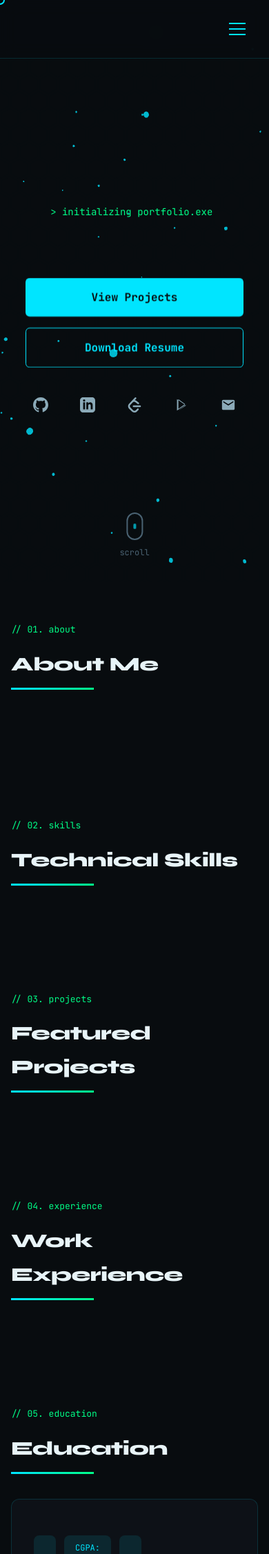
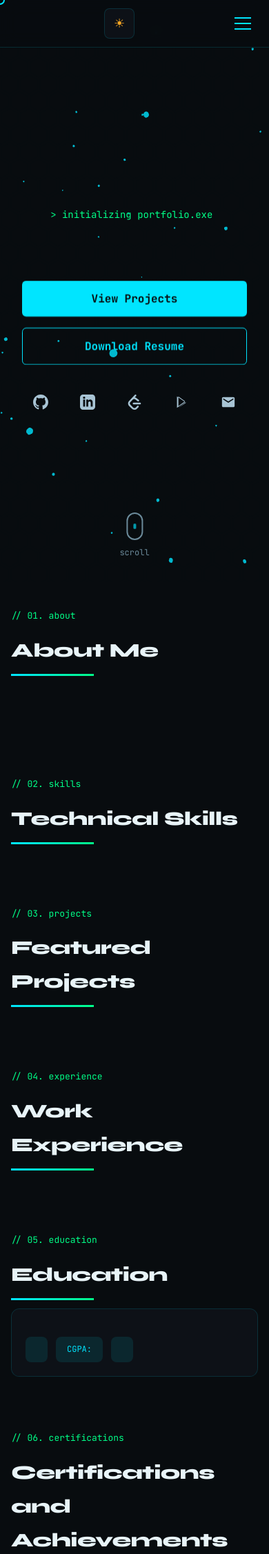
Before and after one commit to Pratham4644/PrathameshAKAps, a Flask app: template portfolio/templates/index.html in a window 390 px wide. Shown: the top 2253 px of the page at 69% size. Run offline with Flask 3, Linux system fonts and the light colour scheme; the template is opened without the code that fills it, so the values that code supplies are empty.

Commit message:
Enhance responsive design and styling in index.html
- Updated viewport meta tag for better scaling on mobile devices.
- Refined CSS variables for improved responsiveness using clamp() and min() functions.
- Adjusted padding, font sizes, and layout properties for various elements to ensure a consistent look across different screen sizes.
- Introduced new theme toggle styles and improved accessibility for light and dark themes.

```diff
--- a/portfolio/templates/index.html
+++ b/portfolio/templates/index.html
@@ -2,7 +2,7 @@
 <html lang="en">
 <head>
   <meta charset="UTF-8">
-  <meta name="viewport" content="width=device-width, initial-scale=1.0">
+  <meta name="viewport" content="width=device-width, initial-scale=1.0, maximum-scale=5.0, viewport-fit=cover">
   <meta name="description" content="Portfolio of Prathamesh Shinde, ML Developer and third-year B.Tech student building AI systems, automation tools, and machine learning applications.">
   <title>Prathamesh Shinde — ML Developer</title>
   <link rel="preconnect" href="https://fonts.googleapis.com">
@@ -19,17 +19,52 @@
   --accent-violet: #7b61ff;
   --accent-red: #ff6b6b;
   --text-primary: #e8f4f8;
-  --text-secondary: #8baab8;
-  --text-muted: #4a6272;
+  --text-secondary: #a8c4d4;
+  --text-muted: #6b8a9a;
   --border: rgba(0, 229, 255, 0.15);
   --glow: rgba(0, 229, 255, 0.4);
-  --content-max: 1280px;
-  --section-padding: 100px;
-  --hero-name-size: 80px;
+  --content-max: min(1280px, 100%);
+  --section-padding: clamp(40px, 8vw, 100px);
+  --hero-name-size: clamp(28px, 8vw, 80px);
+  --section-title-size: clamp(28px, 6vw, 42px);
+  --hero-padding-x: clamp(16px, 4vw, 24px);
 }
+body.theme-light {
+  --bg-primary: #f0f6fc;
+  --bg-secondary: #ffffff;
+  --bg-tertiary: #e6edf3;
+  --text-primary: #1a2332;
+  --text-secondary: #37414d;
+  --text-muted: #576a7a;
+  --border: rgba(0, 100, 120, 0.2);
+  --glow: rgba(0, 150, 180, 0.3);
+}
+body.theme-light header { background: rgba(240, 246, 252, 0.95); }
+body.theme-light .mobile-nav { background: rgba(255,255,255,0.98); }
+body.theme-light .card-3d { background: var(--bg-secondary); border-color: rgba(0,100,120,0.15); }
+body.theme-light .stat-box, body.theme-light .skill-bar-track { background: var(--bg-tertiary); }
+body.theme-light .project-watermark { color: rgba(0,150,180,0.15); }
+body.theme-light .shape::before, body.theme-light .shape::after { border-color: rgba(0,100,120,0.2); }
+body.theme-light .nav-links a, body.theme-light .mobile-nav a { color: var(--text-secondary); }
+body.theme-light .nav-links a:hover, body.theme-light .mobile-nav a:hover,
+body.theme-light .nav-links a.active { color: #0088aa; }
+body.theme-light .cursor-ring { border-color: #0088aa; }
+body.theme-light .hamburger span { background: var(--text-primary); }
+body.theme-light .section-label { color: #008855; }
+body.theme-light .terminal-label { color: #008855; }
+body.theme-light .typewriter { color: #0077aa; }
+body.theme-light .hero-name .glow { color: #0077aa; }
+body.theme-light .stat-box .value { color: #0077aa; }
+body.theme-light .project-card h3, body.theme-light .exp-title { color: var(--text-primary); }
+body.theme-light .project-card p, body.theme-light .about-bio,
+body.theme-light .exp-desc, body.theme-light .exp-company { color: var(--text-secondary); }
+body.theme-light .project-stack, body.theme-light .exp-tag,
+body.theme-light .skill-pct, body.theme-light .issuer,
+body.theme-light .scroll-indicator span, body.theme-light footer p { color: var(--text-muted); }
 
 * { margin: 0; padding: 0; box-sizing: border-box; }
 html { scroll-behavior: smooth; }
+html { -webkit-text-size-adjust: 100%; }
 body {
   font-family: 'Syne', sans-serif;
   font-weight: 400;
@@ -38,7 +73,14 @@
   color: var(--text-primary);
   overflow-x: hidden;
   -webkit-font-smoothing: antialiased;
+  transition: background 0.4s ease, color 0.4s ease;
+  min-width: 320px;
+  width: 100%;
+  padding-left: env(safe-area-inset-left);
+  padding-right: env(safe-area-inset-right);
 }
+main, section { overflow: visible; }
+main { width: 100%; }
 
 /* Custom cursor */
 .cursor-ring {
@@ -62,7 +104,7 @@
   left: 0;
   right: 0;
   z-index: 1000;
-  padding: 20px 24px;
+  padding: calc(clamp(12px, 3vw, 20px) + env(safe-area-inset-top, 0px)) var(--hero-padding-x) clamp(12px, 3vw, 20px);
   background: rgba(8, 12, 15, 0.8);
   backdrop-filter: blur(12px);
   border-bottom: 1px solid var(--border);
@@ -75,14 +117,17 @@
   display: flex;
   justify-content: space-between;
   align-items: center;
+  gap: 16px;
+  flex-wrap: nowrap;
 }
+.logo { white-space: nowrap; overflow: hidden; text-overflow: ellipsis; max-width: 120px; }
 .nav-links {
   display: flex;
-  gap: 32px;
+  gap: clamp(16px, 3vw, 32px);
   list-style: none;
   font-family: 'JetBrains Mono', monospace;
   font-weight: 400;
-  font-size: 14px;
+  font-size: clamp(12px, 2.5vw, 14px);
 }
 .nav-links a {
   color: var(--text-secondary);
@@ -110,6 +155,24 @@
   background: var(--accent-cyan);
   transition: transform 0.3s, opacity 0.3s;
 }
+.nav-right { display: flex; align-items: center; gap: 20px; }
+.theme-toggle {
+  width: 44px;
+  height: 44px;
+  border-radius: 8px;
+  border: 1px solid var(--border);
+  background: var(--bg-secondary);
+  cursor: pointer;
+  font-size: 18px;
+  display: flex;
+  align-items: center;
+  justify-content: center;
+  transition: background 0.3s, border-color 0.3s, transform 0.2s;
+}
+.theme-toggle:hover { background: var(--bg-tertiary); border-color: var(--accent-cyan); transform: scale(1.05); }
+.theme-icon { display: none; }
+body:not(.theme-light) .theme-icon.dark-icon { display: inline; color: #f5a623; }
+body.theme-light .theme-icon.light-icon { display: inline; color: #1a2332; }
 .hamburger.open span:nth-child(1) { transform: rotate(45deg) translate(6px, 6px); }
 .hamburger.open span:nth-child(2) { opacity: 0; }
 .hamburger.open span:nth-child(3) { transform: rotate(-45deg) translate(6px, -6px); }
@@ -150,7 +213,7 @@
   align-items: center;
   justify-content: center;
   position: relative;
-  overflow: hidden;
+  overflow: visible;
 }
 .hero-canvas {
   position: absolute;
@@ -158,6 +221,7 @@
   left: 0;
   width: 100%;
   height: 100%;
+  max-width: 100vw;
   pointer-events: none;
   z-index: 0;
 }
@@ -173,10 +237,11 @@
 }
 .hero-content {
   position: relative;
-  z-index: 2;
+  z-index: 5;
   text-align: center;
-  padding: 120px 24px 60px;
-  max-width: var(--content-max);
+  padding: clamp(100px, 15vh, 120px) var(--hero-padding-x) clamp(40px, 8vh, 60px);
+  max-width: 100%;
+  width: 100%;
   margin: 0 auto;
 }
 .hero-content > * { will-change: transform; }
@@ -197,8 +262,10 @@
   font-weight: 800;
   font-size: var(--hero-name-size);
   letter-spacing: -0.02em;
-  line-height: 1.1;
+  line-height: 1.15;
   margin-bottom: 16px;
+  word-wrap: break-word;
+  hyphens: auto;
   opacity: 0;
   animation: heroFadeUp 0.6s ease forwards 0.25s;
 }
@@ -207,7 +274,7 @@
   font-family: 'JetBrains Mono', monospace;
   font-weight: 700;
   color: var(--accent-cyan);
-  font-size: 20px;
+  font-size: clamp(14px, 4vw, 20px);
   min-height: 28px;
   margin-bottom: 24px;
   opacity: 0;
@@ -215,9 +282,10 @@
 }
 .hero-bio {
   color: var(--text-secondary);
-  max-width: 640px;
+  max-width: min(640px, 100%);
   margin: 0 auto 32px;
-  font-size: 17px;
+  font-size: clamp(15px, 3.5vw, 17px);
+  line-height: 1.7;
   opacity: 0;
   animation: heroFadeUp 0.6s ease forwards 0.55s;
 }
@@ -233,7 +301,7 @@
 .hero-cta a {
   font-family: 'JetBrains Mono', monospace;
   font-weight: 700;
-  padding: 14px 32px;
+  padding: clamp(12px, 3vw, 14px) clamp(24px, 5vw, 32px);
   border-radius: 6px;
   text-decoration: none;
   transition: all 0.3s ease;
@@ -330,10 +398,12 @@
 
 /* Section base */
 section {
-  padding: var(--section-padding) 24px;
+  padding: var(--section-padding) var(--hero-padding-x);
   max-width: var(--content-max);
+  width: 100%;
   margin: 0 auto;
   position: relative;
+  z-index: 1;
 }
 .section-label {
   font-family: 'JetBrains Mono', monospace;
@@ -345,9 +415,9 @@
 .section-title {
   font-family: 'Syne', sans-serif;
   font-weight: 800;
-  font-size: 42px;
+  font-size: var(--section-title-size);
   letter-spacing: -0.02em;
-  margin-bottom: 48px;
+  margin-bottom: clamp(24px, 5vw, 48px);
   position: relative;
 }
 .section-title::after {
@@ -412,11 +482,11 @@
   background: var(--bg-secondary);
   border: 1px solid var(--border);
   border-radius: 12px;
-  padding: 24px;
-  transition: transform 0.5s ease, box-shadow 0.3s, border-color 0.3s;
+  padding: clamp(16px, 4vw, 24px);
+  transition: transform 0.5s ease, box-shadow 0.3s, border-color 0.3s, background 0.3s, color 0.3s;
   transform-style: preserve-3d;
   perspective: 800px;
-  overflow: hidden;
+  overflow: visible;
 }
 .card-3d .specular {
   position: absolute;
@@ -439,15 +509,16 @@
 /* About */
 .about-layout {
   display: grid;
-  grid-template-columns: 60% 40%;
-  gap: 48px;
+  grid-template-columns: repeat(auto-fit, minmax(min(280px, 100%), 1fr));
+  gap: clamp(24px, 5vw, 48px);
   align-items: start;
 }
 .about-bio {
-  font-size: 17px;
+  font-size: clamp(15px, 3.5vw, 17px);
   color: var(--text-secondary);
   margin-bottom: 32px;
   line-height: 1.8;
+  word-wrap: break-word;
 }
 .about-stats {
   display: flex;
@@ -520,28 +591,30 @@
 /* Skills grid */
 .skills-grid {
   display: grid;
-  grid-template-columns: repeat(2, 1fr);
-  gap: 24px;
+  grid-template-columns: repeat(auto-fit, minmax(min(260px, 100%), 1fr));
+  gap: clamp(16px, 4vw, 24px);
 }
 .skill-card {
-  padding: 24px;
+  padding: clamp(16px, 4vw, 24px);
+  min-width: 0;
 }
 .skill-row {
   display: flex;
   align-items: center;
-  gap: 12px;
+  gap: clamp(8px, 2vw, 12px);
   margin-bottom: 12px;
   font-family: 'JetBrains Mono', monospace;
-  font-size: 13px;
+  font-size: clamp(11px, 2.5vw, 13px);
+  flex-wrap: wrap;
 }
 .skill-row:last-child { margin-bottom: 0; }
 .skill-mini-bar {
   flex: 1;
+  min-width: 60px;
   height: 6px;
   background: var(--bg-tertiary);
   border-radius: 3px;
   overflow: hidden;
-  min-width: 80px;
 }
 .skill-mini-fill {
   height: 100%;
@@ -560,12 +633,13 @@
 /* Projects grid */
 .projects-grid {
   display: grid;
-  grid-template-columns: repeat(2, 1fr);
-  gap: 24px;
+  grid-template-columns: repeat(auto-fit, minmax(min(280px, 100%), 1fr));
+  gap: clamp(16px, 4vw, 24px);
 }
 .project-card {
   position: relative;
-  padding: 28px;
+  padding: clamp(20px, 4vw, 28px);
+  min-width: 0;
 }
 .project-card::before {
   content: '';
@@ -628,8 +704,8 @@
 /* Experience timeline */
 .timeline {
   position: relative;
-  padding-left: 32px;
-  max-width: 700px;
+  padding-left: clamp(24px, 5vw, 32px);
+  max-width: min(700px, 100%);
 }
 .timeline::before {
   content: '';
@@ -683,9 +759,9 @@
 
 /* Education */
 .education-card {
-  max-width: 700px;
+  max-width: min(700px, 100%);
   margin: 0 auto;
-  padding: 32px;
+  padding: clamp(20px, 4vw, 32px);
 }
 .education-card h3 { font-size: 22px; margin-bottom: 8px; }
 .education-card .branch { color: var(--text-secondary); margin-bottom: 20px; }
@@ -821,47 +897,30 @@
   transition: transform 0.7s cubic-bezier(0.23, 1, 0.32, 1), opacity 0.7s;
 }
 
-/* Responsive */
-@media (min-width: 1400px) {
-  :root { --content-max: 1280px; --hero-name-size: 80px; --section-padding: 100px; }
-}
-@media (max-width: 1399px) and (min-width: 1024px) {
-  :root { --content-max: 960px; --hero-name-size: 64px; --section-padding: 90px; }
-}
-@media (max-width: 1023px) and (min-width: 768px) {
-  :root { --content-max: 720px; --hero-name-size: 48px; --section-padding: 80px; }
-  .about-layout { grid-template-columns: 1fr; }
-  .certs-grid { grid-template-columns: repeat(2, 1fr); }
-  .shape { opacity: 0.04; }
-}
-@media (max-width: 767px) and (min-width: 480px) {
-  :root { --content-max: 100%; --hero-name-size: 36px; --section-padding: 70px; }
-  section { padding-left: 24px; padding-right: 24px; }
+/* Responsive - Mobile first */
+@media (max-width: 1023px) {
   .nav-links { display: none; }
+  .theme-toggle { display: flex !important; }
   .hamburger { display: flex; }
   .mobile-nav { display: block; }
-  .about-layout { grid-template-columns: 1fr; }
-  .projects-grid, .skills-grid { grid-template-columns: 1fr; }
-  .certs-grid { grid-template-columns: repeat(2, 1fr); }
   .shape:nth-child(n+3) { display: none; }
   .shape { opacity: 0.03; }
-  .section-title { font-size: 32px; }
 }
-@media (max-width: 479px) {
-  :root { --hero-name-size: 28px; --section-padding: 60px; }
-  section { padding: 60px 16px; }
-  .nav-links { display: none; }
-  .hamburger { display: flex; }
-  .mobile-nav { display: block; }
-  .hero-content { padding: 100px 16px 40px; }
+@media (max-width: 767px) {
   .hero-cta { flex-direction: column; }
   .hero-cta a { width: 100%; }
   .about-stats { flex-direction: column; }
-  .projects-grid, .skills-grid, .certs-grid { grid-template-columns: 1fr; }
-  .section-title { font-size: 28px; }
-  .shape:nth-child(n+3) { display: none; }
-  .shape { opacity: 0.03; }
+  .timeline { padding-left: 24px; }
+  .timeline-item::before { left: -28px; }
+}
+@media (max-width: 479px) {
+  .mobile-nav { max-width: 100%; }
   .contact-social a { min-width: 44px; min-height: 44px; }
+  .skill-row { flex-direction: column; align-items: flex-start; gap: 4px; }
+  .skill-row span:first-child { width: 100%; }
+  .skill-mini-bar { width: 100%; min-width: 0; }
+  .project-card h3 { padding-right: 30px; }
+  .logo { max-width: 80px; }
 }
   </style>
 </head>
@@ -871,6 +930,11 @@
   <header id="header">
     <nav>
       <a href="#" class="logo" style="font-family:'JetBrains Mono';font-weight:700;color:var(--accent-cyan);text-decoration:none;">{{ full_name.split()[-1] }}</a>
+      <div class="nav-right">
+        <button class="theme-toggle" id="themeToggle" aria-label="Toggle dark/light mode" title="Toggle theme">
+          <span class="theme-icon dark-icon">☀</span>
+          <span class="theme-icon light-icon">☽</span>
+        </button>
       <ul class="nav-links">
         <li><a href="#about">About</a></li>
         <li><a href="#skills">Skills</a></li>
@@ -1103,6 +1168,15 @@
 (function() {
   'use strict';
   const prefersReducedMotion = window.matchMedia('(prefers-reduced-motion: reduce)').matches;
+
+  // Theme toggle
+  const themeToggle = document.getElementById('themeToggle');
+  const stored = localStorage.getItem('portfolio-theme');
+  if (stored === 'light') document.body.classList.add('theme-light');
+  themeToggle?.addEventListener('click', () => {
+    document.body.classList.toggle('theme-light');
+    localStorage.setItem('portfolio-theme', document.body.classList.contains('theme-light') ? 'light' : 'dark');
+  });
   const isTouch = window.matchMedia('(pointer: coarse)').matches;
   const roleTitles = {{ role_titles | tojson }};
 
```
Also changed, not shown: other parts of portfolio/templates/index.html (+14 -11 lines).
